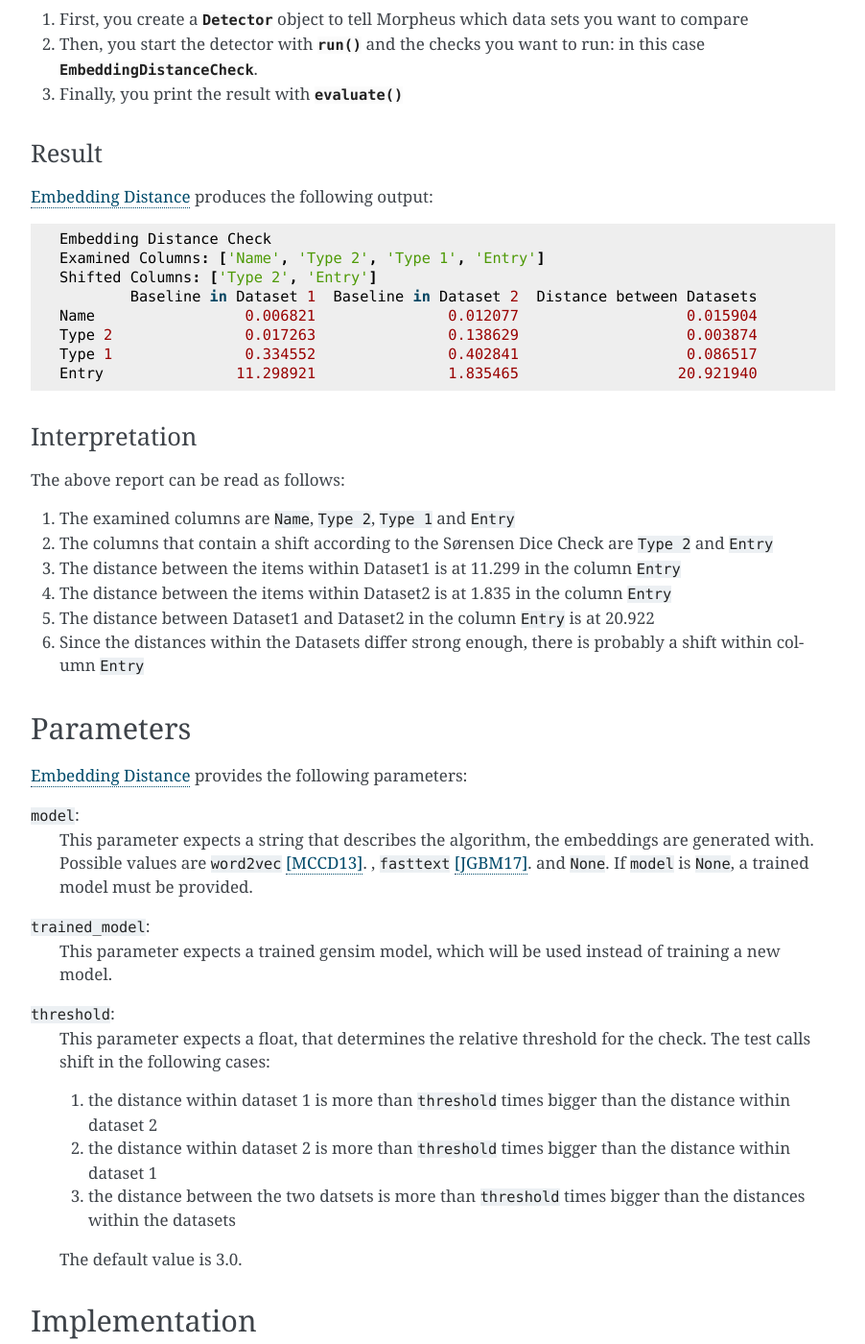
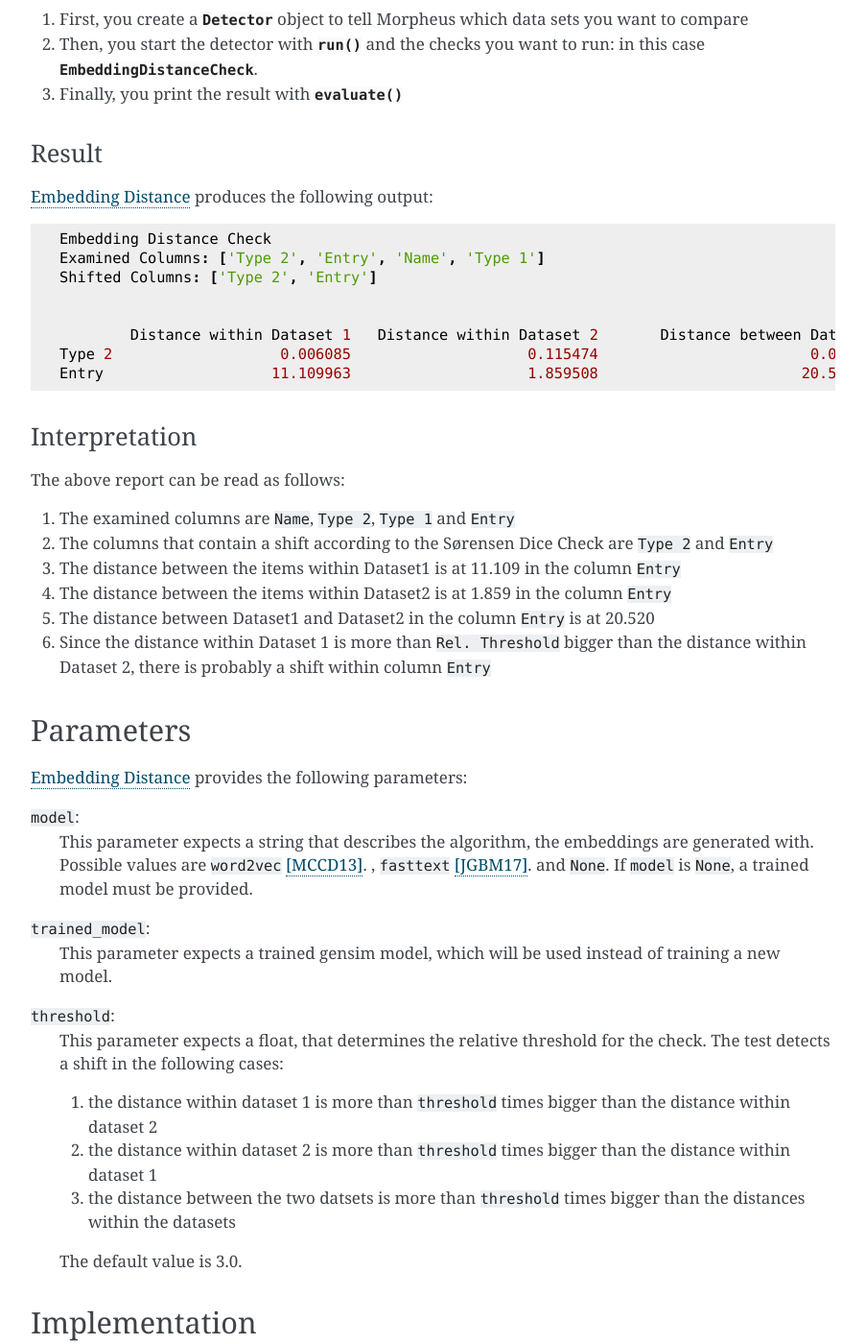
Before and after one commit to hpi-bp1819-naumann/shift-detector, a Sphinx documentation site: the page built from docs/source/checks/embedding_distance.rst, in a window 1280 px wide and 1400 px high, scrolled down 799 px. Shown: the whole window at 96% size, without its empty margins (282-1184 px from the left). Built offline with Sphinx 7.4.7, drawn with Linux system fonts in a browser that asks for light colours.

Commit message:
update docu for embedding distance

```diff
--- a/docs/source/checks/embedding_distance.rst
+++ b/docs/source/checks/embedding_distance.rst
@@ -54,13 +54,13 @@ Result
 ::
 
     Embedding Distance Check
-    Examined Columns: ['Name', 'Type 2', 'Type 1', 'Entry']
+    Examined Columns: ['Type 2', 'Entry', 'Name', 'Type 1']
     Shifted Columns: ['Type 2', 'Entry']
-            Baseline in Dataset 1  Baseline in Dataset 2  Distance between Datasets
-    Name                 0.006821               0.012077                   0.015904
-    Type 2               0.017263               0.138629                   0.003874
-    Type 1               0.334552               0.402841                   0.086517
-    Entry               11.298921               1.835465                  20.921940
+
+
+            Distance within Dataset 1	Distance within Dataset 2	Distance between Datasets	Rel. Threshold
+    Type 2	             0.006085	                 0.115474	                 0.007027	           3.0
+    Entry	            11.109963	                 1.859508	                20.520562	           3.0
 
 Interpretation
 ++++++++++++++
@@ -69,10 +69,10 @@ The above report can be read as follows:
 
 1. The examined columns are ``Name``, ``Type 2``, ``Type 1`` and ``Entry``
 2. The columns that contain a shift according to the Sørensen Dice Check are ``Type 2`` and ``Entry``
-3. The distance between the items within Dataset1 is at 11.299 in the column ``Entry``
-4. The distance between the items within Dataset2 is at 1.835 in the column ``Entry``
-5. The distance between Dataset1 and Dataset2 in the column ``Entry`` is at 20.922
-6. Since the distances within the Datasets differ strong enough, there is probably a shift within column ``Entry``
+3. The distance between the items within Dataset1 is at 11.109 in the column ``Entry``
+4. The distance between the items within Dataset2 is at 1.859 in the column ``Entry``
+5. The distance between Dataset1 and Dataset2 in the column ``Entry`` is at 20.520
+6. Since the distance within Dataset 1 is more than ``Rel. Threshold`` bigger than the distance within Dataset 2, there is probably a shift within column ``Entry``
 
 
 Parameters
@@ -88,7 +88,7 @@ Parameters
     This parameter expects a trained gensim model, which will be used instead of training a new model.
 
 ``threshold``:
-    This parameter expects a float, that determines the relative threshold for the check. The test calls shift in the following cases:
+    This parameter expects a float, that determines the relative threshold for the check. The test detects a shift in the following cases:
 
     1. the distance within dataset 1 is more than ``threshold`` times bigger than the distance within dataset 2
     2. the distance within dataset 2 is more than ``threshold`` times bigger than the distance within dataset 1
```
